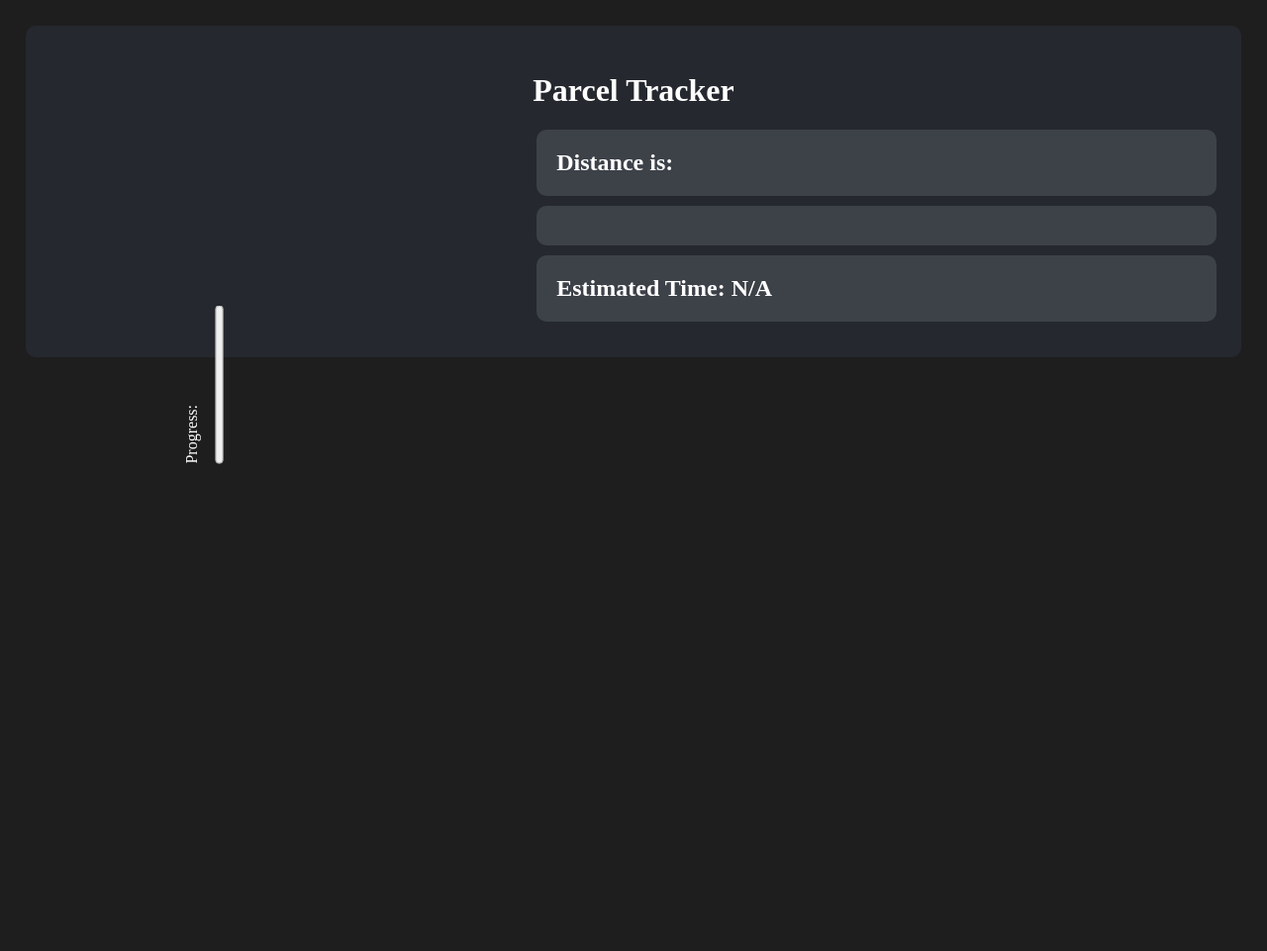
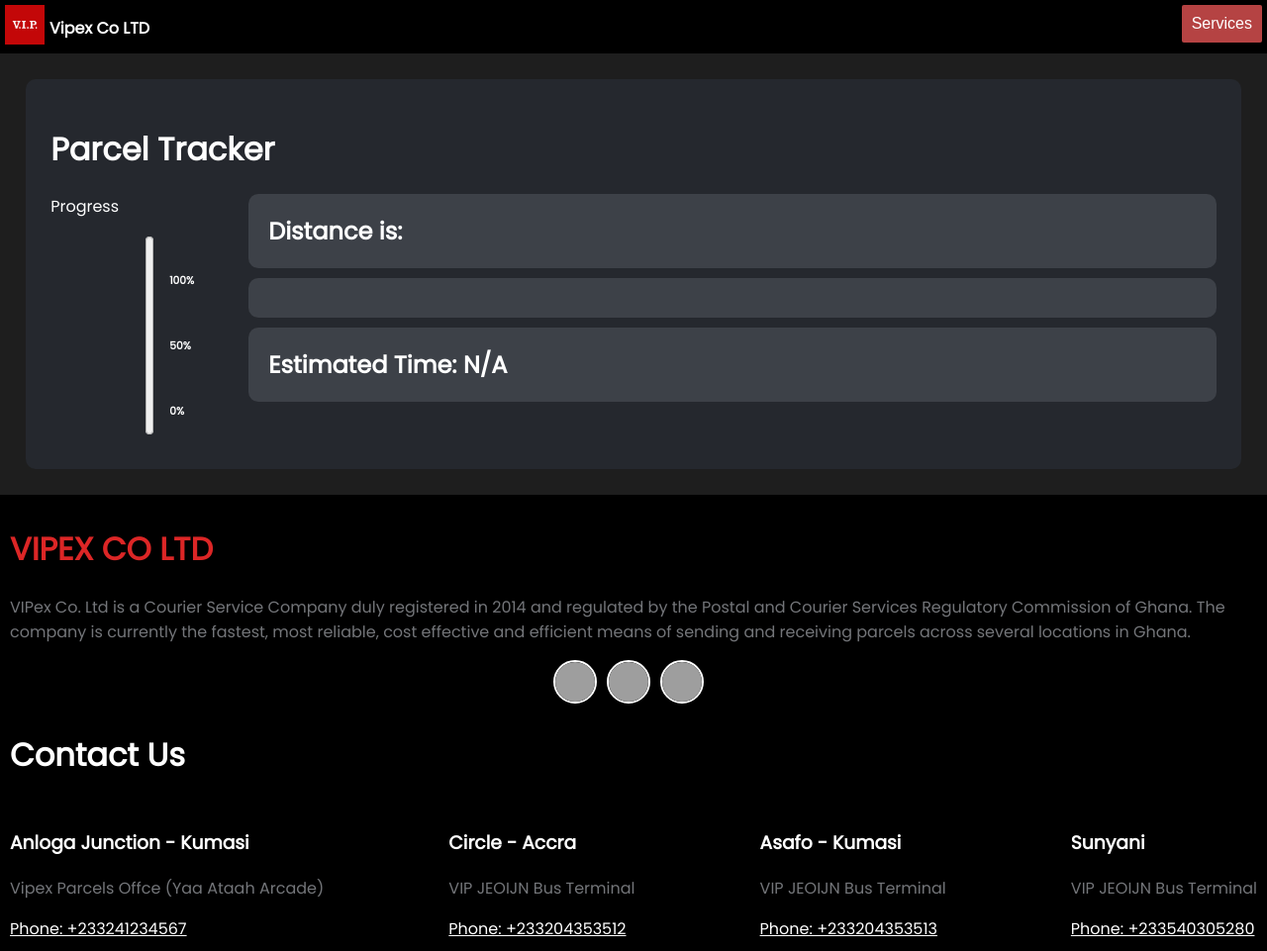
Before and after one commit to eawariyah/ParcelTrackingSystem, a website: page public/index.html in a window 1280 px wide. Shown: the whole page at 99% size. Before the commit the page ends 800 px from the top, so only its background shows below. Drawn offline with Linux system fonts and the light colour scheme; no server answers; grey boxes are pictures that could not be loaded.

Commit message:
Parcel Tracking Page

```diff
--- a/public/index.html
+++ b/public/index.html
@@ -5,21 +5,19 @@
     <meta name="viewport" content="width=device-width, initial-scale=1.0" />
     <title>Parcel Tracker</title>
     <link rel="stylesheet" href="../CSS/style.css" />
+    <link
+      href="https://fonts.googleapis.com/css?family=Poppins"
+      rel="stylesheet"
+    />
 
     <style>
-      .ParcelTracker {
+      /* .ParcelTracker {
         text-align: center;
-      }
+      } */
 
       .animation-box {
         display: flex;
         justify-content: space-between;
-      }
-
-      .progress-bar {
-        width: 40%;
-        margin-right: 20px;
-        rotate: 270deg;
       }
 
       .progress-bar label {
@@ -51,17 +49,74 @@
 
       progress {
         animation: progressAnimation 2s ease-in-out forwards;
+        margin-top: 50%;
+        /* margin-left: 20%; */
+        rotate: 270deg;
+        width: 200px;
+        @media (max-width: 768px) {
+          animation: progressAnimation 2s ease-in-out forwards;
+          margin-top: 80%;
+          margin-left: -10%;
+          rotate: 270deg;
+          width: 200px;
+        }
+      }
+      .indexValues {
+        display: flex;
+        flex-direction: column;
+        justify-content: space-between;
+        padding-left: 60%;
+        margin-top: -50%;
+        @media (max-width: 768px) {
+          padding-left: 70%;
+          margin-top: -60%;
+        }
       }
     </style>
   </head>
 
   <body>
+    <div class="header">
+      <!-- <a href="https://www.vipbustickets.com" title="#" class="flex" -->
+      <a href="../HTML/delete.html" title="#" class="flex"
+        ><img
+          class="VipLogo"
+          src="../Resources/download.png"
+          alt="VIP Bus Tickets image"
+      /></a>
+      <h1 class="home">Vipex Co LTD</h1>
+      <!-- <a class="Services" href="../HTML/Services.html">Services</a>
+      <a href="https://www.vipbustickets.com" title="#" class="flex"
+        ><img
+          class="ServicesArrow"
+          src="../Resources/free-arrow-down-icon-3101-2.png"
+          alt="VIP Bus Tickets image"
+      /></a> -->
+      <div class="drawer-container">
+        <button class="toggle-button" onclick="toggleDrawer()">Services</button>
+        <div class="drawer" id="drawer">
+          <ul>
+            <li><a href="../HTML/delete.html">Home</a></li>
+
+            <li><a href="../public/index.html">Track Bus</a></li>
+            <li><a href="./FindParcel.html">Find other parcel</a></li>
+            <li><a href="./PickUpLocations.html">Pick Up Locations</a></li>
+          </ul>
+        </div>
+      </div>
+    </div>
     <div class="ParcelContent">
       <h1 class="ParcelTracker">Parcel Tracker</h1>
       <div class="animation-box">
         <div class="progress-bar">
-          <label for="progressBar">Progress:</label>
+          <label for="progressBar">Progress</label>
+
           <progress id="progressBar" value="0" min="0" max="100">%</progress>
+          <div class="indexValues">
+            <h6 class="hundred">100%</h6>
+            <h6 class="fifty">50%</h6>
+            <h6 class="0">0%</h6>
+          </div>
         </div>
         <div class="info-box">
           <div class="item-box">
@@ -79,7 +134,57 @@
         </div>
       </div>
     </div>
-    <script src="script.js"></script>
+    <div class="SnackBar">
+      <h1 class="TitleTitle">VIPEX CO LTD</h1>
+      <p class="TextStuff">
+        VIPex Co. Ltd is a Courier Service Company duly registered in 2014 and
+        regulated by the Postal and Courier Services Regulatory Commission of
+        Ghana. The company is currently the fastest, most reliable, cost
+        effective and efficient means of sending and receiving parcels across
+        several locations in Ghana.
+      </p>
+      <div class="social-icons">
+        <a href="https://www.facebook.com/myvipbusgh/" target="_blank"
+          ><img
+            src="https://upload.wikimedia.org/wikipedia/commons/thumb/b/b9/2023_Facebook_icon.svg/2048px-2023_Facebook_icon.svg.png"
+            alt="Facebook"
+        /></a>
+        <a href="https://www.instagram.com/myvipbusgh/" target="_blank"
+          ><img
+            src="https://upload.wikimedia.org/wikipedia/commons/thumb/a/a5/Instagram_icon.png/1200px-Instagram_icon.png"
+            alt="Instagram"
+        /></a>
+        <a href="https://twitter.com/vip_busgh?lang=en" target="_blank"
+          ><img
+            src="https://static.dezeen.com/uploads/2023/07/x-logo-twitter-elon-musk_dezeen_2364_col_0-1.jpg"
+            alt="Twitter"
+        /></a>
+      </div>
+      <h1 class="ContactUs">Contact Us</h1>
+      <div class="PriorLocations">
+        <div class="Locations">
+          <h3 class="LocationTitle">Anloga Junction - Kumasi</h3>
+          <p class="TextStuff">Vipex Parcels Offce (Yaa Ataah Arcade)</p>
+          <a class="CallLink" href="tel:+233241234567">Phone: +233241234567</a>
+        </div>
+        <div class="Locations">
+          <h3 class="LocationTitle">Circle - Accra</h3>
+          <p class="TextStuff">VIP JEOIJN Bus Terminal</p>
+          <a class="CallLink" href="tel:+233204353512">Phone: +233204353512</a>
+        </div>
+        <div class="Locations">
+          <h3 class="LocationTitle">Asafo - Kumasi</h3>
+          <p class="TextStuff">VIP JEOIJN Bus Terminal</p>
+          <a class="CallLink" href="tel:+233204353513">Phone: +233204353513</a>
+        </div>
+        <div class="Locations">
+          <h3 class="LocationTitle">Sunyani</h3>
+          <p class="TextStuff">VIP JEOIJN Bus Terminal</p>
+          <a class="CallLink" href="tel:+233540305280">Phone: +233540305280</a>
+        </div>
+      </div>
+    </div>
+    <!-- <script src="script.js"></script> -->
   </body>
   <!-- <script src="../JS/index.js"></script> -->
   <script src="https://www.gstatic.com/firebasejs/8.3.2/firebase-app.js"></script>
```
